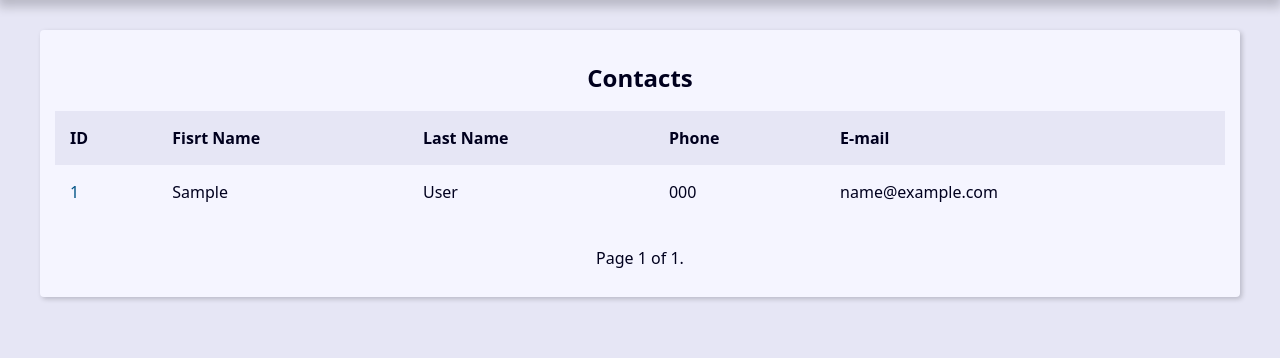
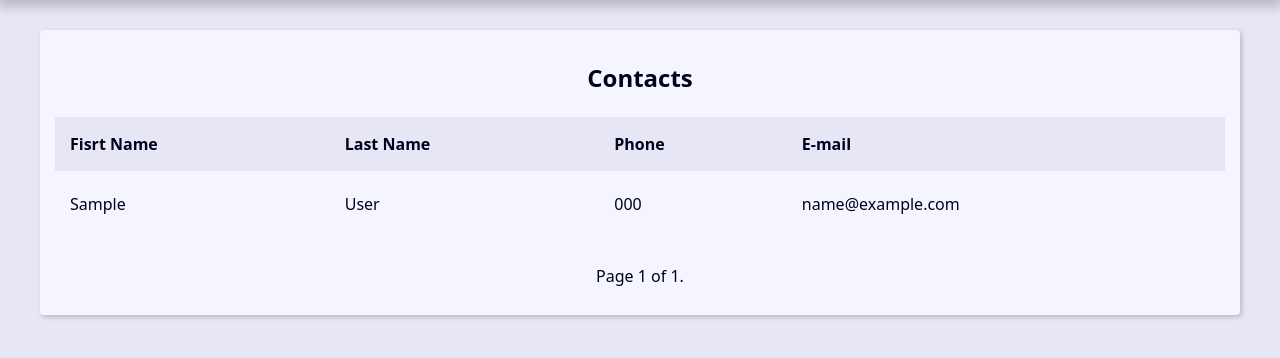
Before and after one commit to SilvanoMarini/ContactManager, a Django app: page / in a window 1280 px wide. Shown: the part 239-597 px from the top of the page. Run offline with Django 5.2, Linux system fonts and the light colour scheme; tables that the repository leaves empty hold one stand-in row (values such as "Sample post").

Commit message:
style: update contact list layout and global styles
Made-with: Cursor

```diff
--- a/base_static/global/css/styles.css
+++ b/base_static/global/css/styles.css
@@ -118,7 +118,8 @@ svg {
 .contacts-table {
   width: 100%;
   min-width: var(--table-min-width);
-  border-collapse: collapse;
+  border-collapse: separate;
+  border-spacing: 0 6px;
 }
 
 .contact-links {
@@ -156,6 +157,16 @@ svg {
 .table-cel,
 .table-header {
   padding: var(--spacing);
+}
+
+.clickable-row {
+  cursor: pointer;
+  transition: background-color 0.15s ease, box-shadow 0.15s ease;
+}
+
+.clickable-row:hover {
+  background-color: #f8f9fa;
+  box-shadow: inset 4px 0 0 var(--link-dark-color);
 }
 
 .table-link {
--- a/contacts/templates/contacts/index.html
+++ b/contacts/templates/contacts/index.html
@@ -9,7 +9,6 @@
       </caption>
       <thead>
         <tr class="table-row table-row-header">
-          <th class="table-header">ID</th>
           <th class="table-header">Fisrt Name</th>
           <th class="table-header">Last Name</th>
           <th class="table-header">Phone</th>
@@ -19,28 +18,26 @@
 
       <tbody>
         {% for contact in page_obj %}
-          <tr class="table-row">
-            <td class="table-cel">
-              <a
-                href="{% url 'contacts:contact' contact.id %}"
-                class="table-link">
-                {{ contact.id }}
-              </a>
-            </td>
-            <td class="table-cel">
-                {{ contact.first_name }}
-            </td>
-            <td class="table-cel">
-                {{ contact.last_name }}
-            </td>
-            <td class="table-cel">
-                {{ contact.phone }}
-            </td>
-            <td class="table-cel">
-                {{ contact.email }}
-            </td>
-          </tr>
+        <tr
+          class="table-row clickable-row"
+          data-href="{% url 'contacts:contact' contact.id %}"
+        >
+          <td class="table-cel">{{ contact.first_name }}</td>
+          <td class="table-cel">{{ contact.last_name }}</td>
+          <td class="table-cel">{{ contact.phone }}</td>
+          <td class="table-cel">{{ contact.email }}</td>
+        </tr>
         {% endfor %}
+        <script>
+          document.addEventListener("DOMContentLoaded", function() {
+            const rows = document.querySelectorAll(".clickable-row");
+            rows.forEach(row => {
+              row.addEventListener("click", () => {
+                window.location.href = row.dataset.href;
+              });
+            });
+          });
+        </script>
       </tbody>
     </table>
   </div>
```
